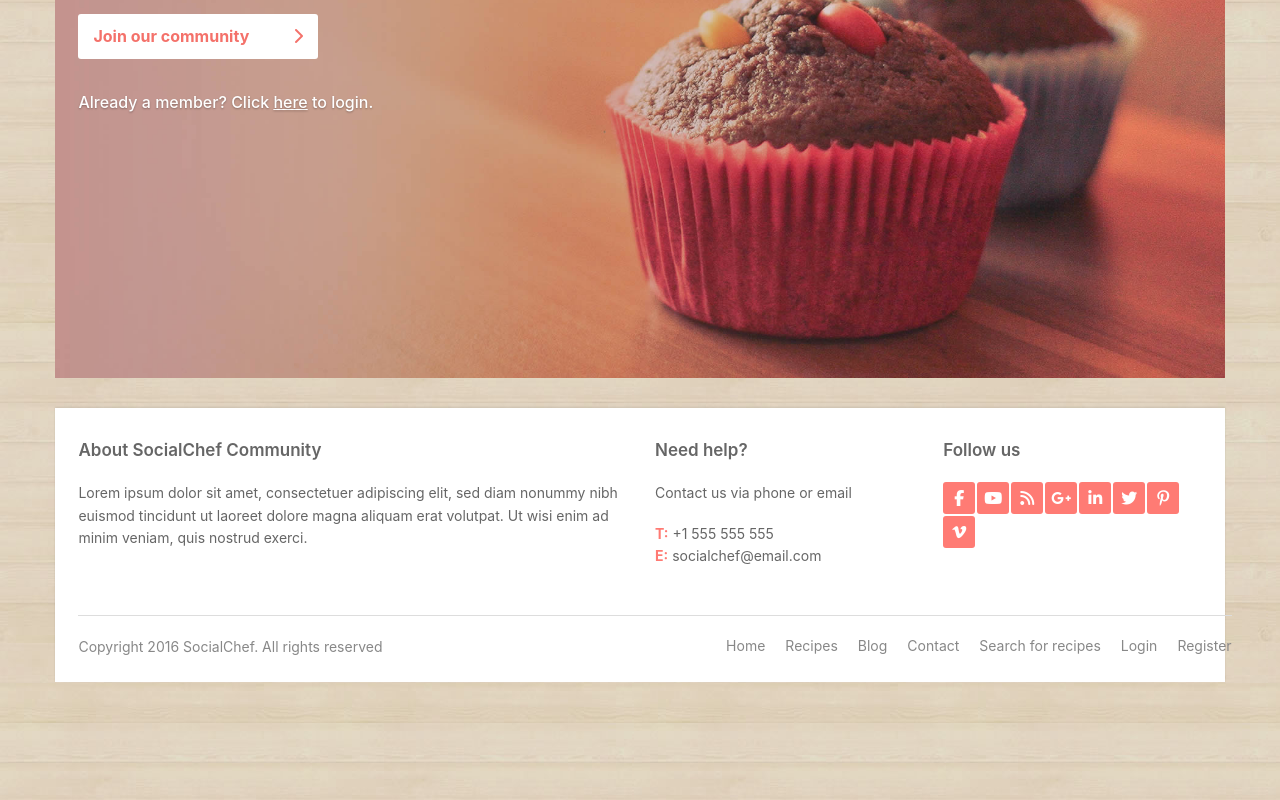
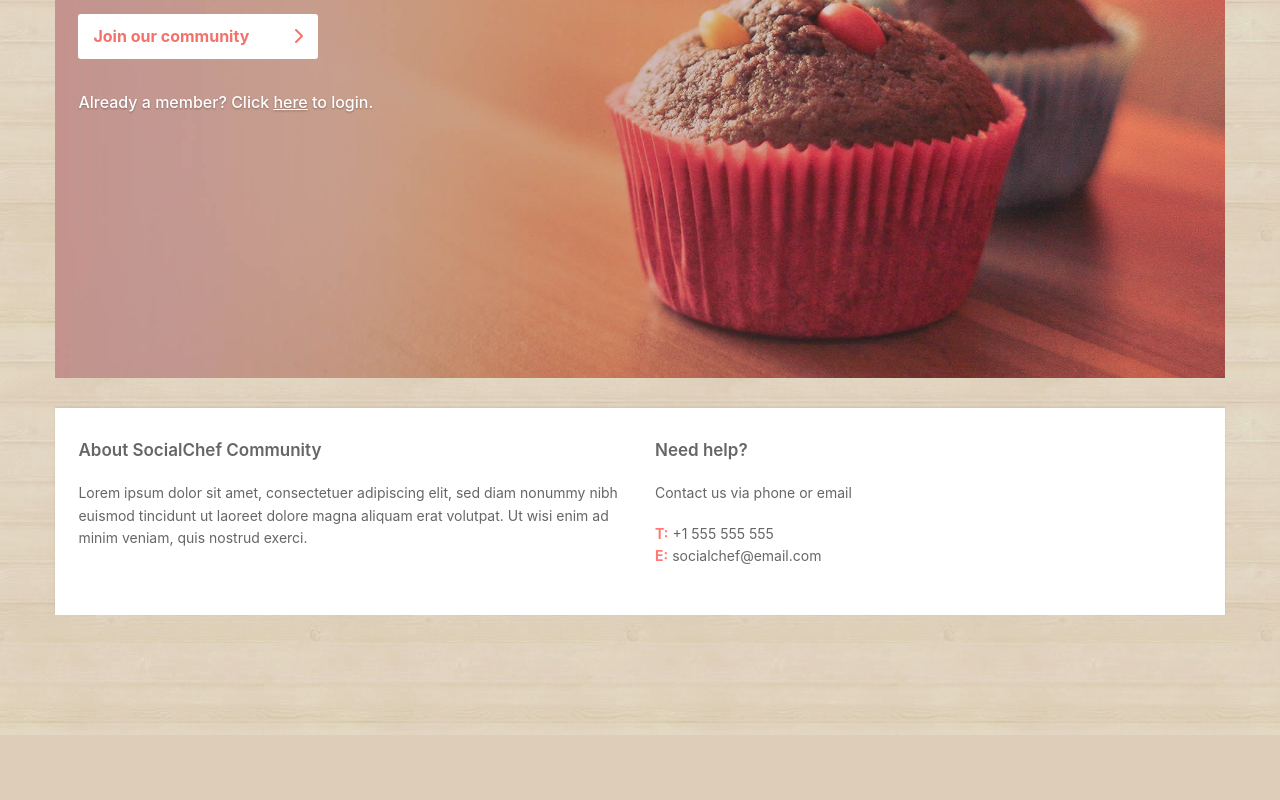
Before and after one commit to radostina-elinchova/react-2022, a React (Create React App) app: page / in a window 1280 px wide. Shown: the part 557-1357 px from the top of the page. After the commit the page ends 1292 px from the top, so only its background shows below. Built offline with nearby package versions, Linux system fonts and the light colour scheme.

Commit message:
Adding private route

```diff
--- a/src/App.js
+++ b/src/App.js
@@ -1,7 +1,8 @@
 import { useEffect, useState, lazy, Suspense } from "react";
-import { Routes, Route, useNavigate} from 'react-router-dom';
-import { AuthContext } from './contexts/AuthContext';
+import { Routes, Route, useNavigate } from 'react-router-dom';
+import { AuthProvider } from './contexts/AuthContext';
 import { useLocalStorage } from "./hooks/useLocalStorage";
+import PrivateRoute from "./components/common/PrivateRoute";
 
 import Header from './components/Header';
 import Home from './components/Home';
@@ -14,21 +15,9 @@ import ProfileDetails from "./components/ProfileDetails";
 import Logout from "./components/Logout";
 
 function App() {
-
-    const [auth, setAuth] = useLocalStorage('auth', {});
-    const navigate = useNavigate();
-
-    const userLogin = (authData) => {
-        setAuth(authData);
-    };
-
-    const userLogout = () => {
-        setAuth({});
-    };
-
     return (
-        <AuthContext.Provider value={{ user: auth, userLogin, userLogout }}>
-        <div id="box">
+        <AuthProvider>
+            <div id="box">
             <Header />
 
             <main className="main" role="main">
@@ -39,7 +28,12 @@ function App() {
                     <Route path="/login" element={<Login />} />
                     <Route path="/register" element={<Register /> } />
                     <Route path="/logout" element={<Logout /> } />
-                    <Route path="/create" element={<CreateRecipe />} />
+                    <Route path="/create" element={(
+                        <PrivateRoute>
+                            <CreateRecipe />
+                        </PrivateRoute>
+                    )} />
+
                     <Route path="/list" element={<RecipesList />} />
                     <Route path="/list/:recipeId" element={<SingleRecipe />} />
                     <Route path="/profileDetails" element={<ProfileDetails />} />
@@ -47,7 +41,7 @@ function App() {
                 </div>
             </main>
         </div>
-        </AuthContext.Provider>
+        </AuthProvider>
     );
 }
 
--- a/src/components/Footer.js
+++ b/src/components/Footer.js
@@ -13,39 +13,6 @@ const Footer = () => {
                         <p>Contact us via phone or email</p>
                         <p><em>T:</em> +1 555 555 555<br/><em>E:</em> <a href="#">socialchef@email.com</a></p>
                     </article>
-                    <article className="one-fourth">
-                        <h5>Follow us</h5>
-                        <ul className="social">
-                            <li><a href="#" title="facebook"><i className="fa fa-fw fa-facebook" aria-hidden="true"></i></a>
-                            </li>
-                            <li><a href="#" title="youtube"><i className="fa  fa-fw fa-youtube" aria-hidden="true"></i></a></li>
-                            <li><a href="#" title="rss"><i className="fa  fa-fw fa-rss" aria-hidden="true"></i></a></li>
-                            <li><a href="#" title="gplus"><i className="fa fa-fw fa-google-plus" aria-hidden="true"></i></a>
-                            </li>
-                            <li><a href="#" title="linkedin"><i className="fa fa-fw fa-linkedin" aria-hidden="true"></i></a>
-                            </li>
-                            <li><a href="#" title="twitter"><i className="fa fa-fw fa-twitter" aria-hidden="true"></i></a></li>
-                            <li><a href="#" title="pinterest"><i className="fa fa-fw fa-pinterest-p" aria-hidden="true"></i></a>
-                            </li>
-                            <li><a href="#" title="vimeo"><i className="fa fa-fw fa-vimeo" aria-hidden="true"></i></a></li>
-                        </ul>
-                    </article>
-
-                    <div className="bottom">
-                        <p className="copy">Copyright 2016 SocialChef. All rights reserved</p>
-
-                        <nav className="foot-nav">
-                            <ul>
-                                <li><a href="index.html" title="Home">Home</a></li>
-                                <li><a href="recipes.html" title="Recipes">Recipes</a></li>
-                                <li><a href="blog.html" title="Blog">Blog</a></li>
-                                <li><a href="contact.html" title="Contact">Contact</a></li>
-                                <li><a href="find_recipe.html" title="Search for recipes">Search for recipes</a></li>
-                                <li><a href="login.html" title="Login">Login</a></li>
-                                <li><a href="register.html" title="Register">Register</a></li>
-                            </ul>
-                        </nav>
-                    </div>
                 </div>
             </div>
         </footer>
--- /dev/null
+++ b/src/components/common/PrivateRoute.js
@@ -0,0 +1,13 @@
+import { useAuthContext } from "../../contexts/AuthContext";
+import { Navigate } from 'react-router-dom'
+
+const PrivateRoute = ({ children }) => {
+    const { isAuthenticated } = useAuthContext();
+
+    if(!isAuthenticated){
+        return <Navigate to="/login" replace />
+    }
+    return  children
+    };
+
+export default PrivateRoute;
--- a/src/contexts/AuthContext.js
+++ b/src/contexts/AuthContext.js
@@ -1,3 +1,36 @@
-import { createContext } from "react";
+import { createContext, useContext } from "react";
+import { useLocalStorage } from "../hooks/useLocalStorage";
 
 export const AuthContext = createContext();
+
+export const AuthProvider = ({
+    children,
+}) => {
+    const [auth, setAuth] = useLocalStorage('auth', {});
+    console.log(auth)
+    const userLogin = (authData) => {
+        setAuth(authData);
+    };
+
+    const userLogout = () => {
+        setAuth({});
+    };
+
+    return (
+        <AuthContext.Provider value={{
+            user: auth,
+            userLogin,
+            userLogout,
+            isAuthenticated: !!auth.accessToken
+        }}>
+            { children }
+        </AuthContext.Provider>
+    );
+};
+
+// Custom Hook
+export const useAuthContext = () => {
+    const customContext = useContext(AuthContext);
+
+    return customContext;
+};
```
